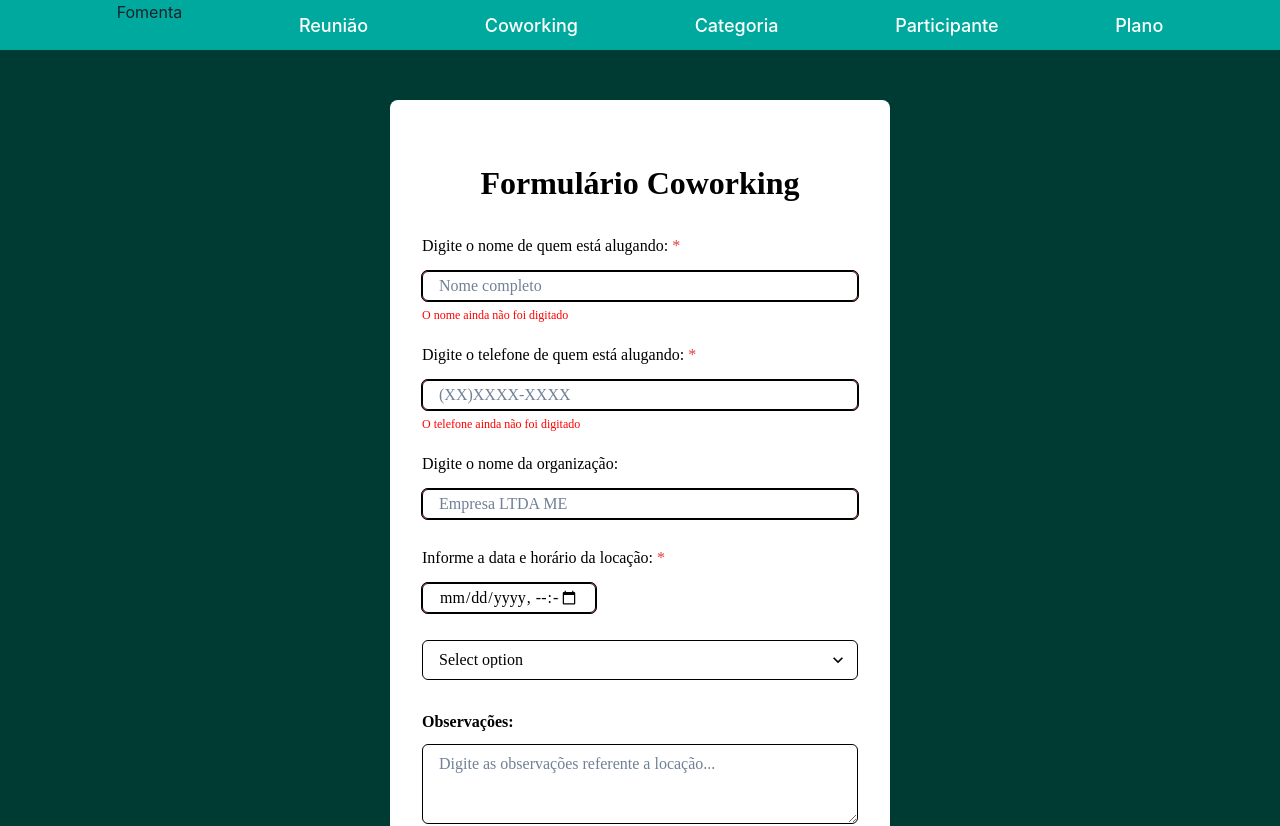
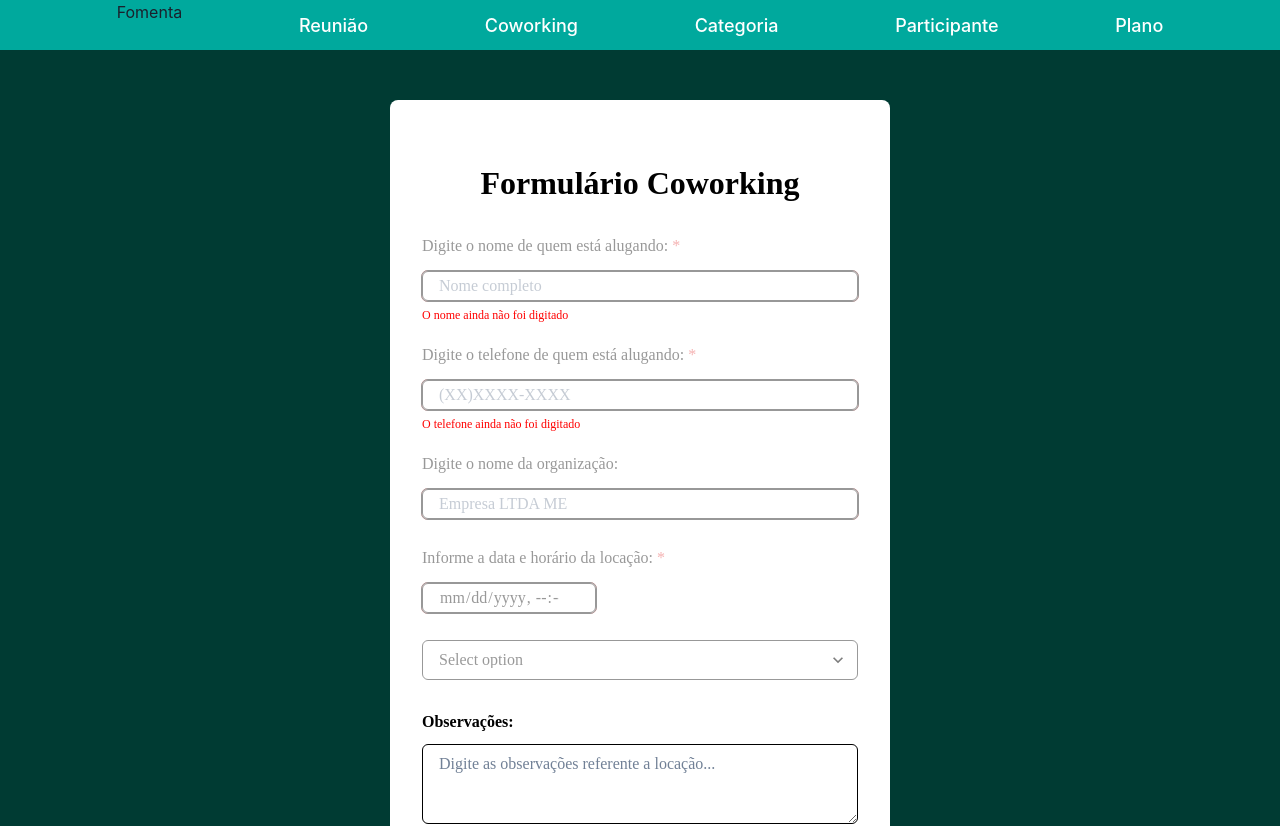
Before and after one commit to caetanojpo/crud-formulario-front, a React (Create React App) app: page /coworking/atualizar in a window 1280 px wide. Shown: the top 826 px of the page. Built offline with nearby package versions, Linux system fonts and the light colour scheme; the HTML template or start-up script is replaced by a standard one.

Commit message:
Inicio da implementação de habilitar edição

```diff
--- a/src/components/forms/formCoworking/index.jsx
+++ b/src/components/forms/formCoworking/index.jsx
@@ -1,3 +1,4 @@
+import { useEffect, useState } from 'react';
 import Form from '../../formulario';
 import Inputs from '../../inputs';
 import RadioOptions from '../../radiobox';
@@ -16,6 +17,7 @@ export default function FormCoworking(props) {
             errorMessage="O nome ainda não foi digitado"
             largura="100%"
             requerido
+            desabilitar={props.desabilitar ? true : false}
           />
           <Inputs
             label="Digite o telefone de quem está alugando:"
@@ -24,18 +26,21 @@ export default function FormCoworking(props) {
             placeholder="(XX)XXXX-XXXX"
             errorMessage="O telefone ainda não foi digitado"
             requerido
+            desabilitar={props.desabilitar ? true : false}
           />
           <Inputs
             label="Digite o nome da organização:"
             tipo="text"
             largura="100%"
             placeholder="Empresa LTDA ME"
+            desabilitar={props.desabilitar ? true : false}
           />
           <Inputs
             label="Informe a data e horário da locação:"
             largura="40%"
             tipo="datetime-local"
             requerido
+            desabilitar={props.desabilitar ? true : false}
           />
         </>
       }
@@ -54,9 +59,10 @@ export default function FormCoworking(props) {
           <SelectOptions opcao="Sala de Podcast - 6 horas" value="9" />
         </>
       }
-      alterar={props.podeAlterar ? true : false}
+      alterar={props.podeAlterar ? [true, false] : [false]}
       textareaLabel="Observações:"
       textareaPlaceholder="Digite as observações referente a locação..."
+      desabilitar={props.desabilitar ? true : false}
     />
   );
 }
--- a/src/components/formulario/index.jsx
+++ b/src/components/formulario/index.jsx
@@ -12,12 +12,24 @@ import {
   Text,
   Textarea,
 } from '@chakra-ui/react';
-import { useState } from 'react';
+import { useEffect, useState } from 'react';
 import ButtonForm from '../button';
 
 export default function Form(props) {
   const [value, setValue] = useState('1');
 
+  const [habilitado, setHabilitado] = useState(true);
+
+  const alteraHabilitado = (e) => {
+    e.preventDefault();
+    setHabilitado((current) => !current);
+  };
+
+  useEffect(() => {}, [habilitado]);
+
+  const teste = (e) => {
+    e.preventDefault();
+  };
   return (
     <>
       <Flex width="full" align="center" justifyContent="center">
@@ -57,6 +69,7 @@ export default function Form(props) {
                 display="flex"
                 flexDir="column"
                 as="fieldset"
+                isDisabled={props.desabilitar ? habilitado : false}
               >
                 {props.select ? (
                   <Select placeholder="Select option">{props.selectbox}</Select>
@@ -114,8 +127,12 @@ export default function Form(props) {
                 <Textarea placeholder={props.textareaPlaceholder} />
               </Flex>
               <Flex w="100%" justifyContent="center" gap="10px">
-                <ButtonForm text="Confirmar" />
-                {props.alterar ? <ButtonForm text="Editar" /> : ''}
+                <ButtonForm text="Confirmar" funcao={teste} />
+                {props.alterar ? (
+                  <ButtonForm text="Editar" funcao={alteraHabilitado} />
+                ) : (
+                  ''
+                )}
               </Flex>
             </form>
           </Box>
--- a/src/components/inputs/index.jsx
+++ b/src/components/inputs/index.jsx
@@ -4,6 +4,7 @@ import {
   FormLabel,
   Input,
 } from '@chakra-ui/react';
+import { isDisabled } from '@chakra-ui/utils';
 import { useState } from 'react';
 
 export default function Inputs(props) {
@@ -20,6 +21,7 @@ export default function Inputs(props) {
         isRequired={props.requerido ? true : false}
         isInvalid={isError}
         gap="5px"
+        isDisabled={props.desabilitar ? true : false}
       >
         <FormLabel>{props.label}</FormLabel>
         <Input
--- a/src/pages/coworking/coworkingUpdate/index.jsx
+++ b/src/pages/coworking/coworkingUpdate/index.jsx
@@ -1,5 +1,5 @@
 import FormCoworking from '../../../components/forms/formCoworking';
 
 export default function CoworkingUpdate() {
-  return <FormCoworking podeAlterar />;
+  return <FormCoworking podeAlterar desabilitar />;
 }
```
